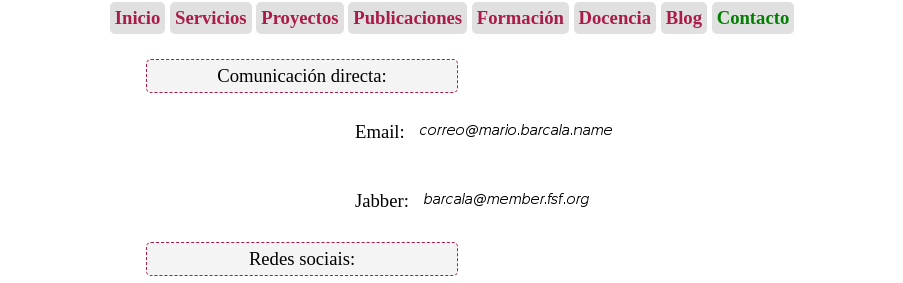
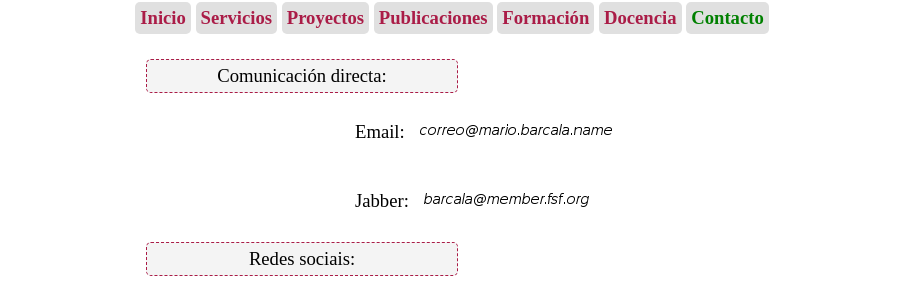
Before and after one commit to barcala/web_mario_barcala, a plain HTML site: page es_contact.html in a window 1280 px wide. Shown: the part 43-326 px from the top of the page, without its empty margins (188-1091 px from the left). Drawn offline with Linux system fonts and the light colour scheme.

Commit message:
Remove blog entry for spanish.

```diff
--- a/es_contact.html
+++ b/es_contact.html
@@ -15,7 +15,6 @@
     <div class="menuitem"><a id="publications" class="menu" href="es_publications.html">Publicaciones</a></div>
     <div class="menuitem"><a id="education" class="menu" href="es_education.html">Formación</a></div>
     <div class="menuitem"><a id="teaching" class="menu" href="es_teaching.html">Docencia</a></div>
-    <div class="menuitem"><a id="blog" class="menu" href="es_blog.html">Blog</a></div>
     <div class="menuitem"><a id="contact" class="menuselected" href="es_contact.html">Contacto</a></div>
   </div>
   <div id="contido">
```
Also changed, not shown: es_education.html (+0 -1 lines), es_home.html (+0 -1 lines), es_projects.html (+0 -1 lines), es_publications.html (+0 -1 lines), es_services.html (+0 -1 lines), es_teaching.html (+0 -1 lines).
